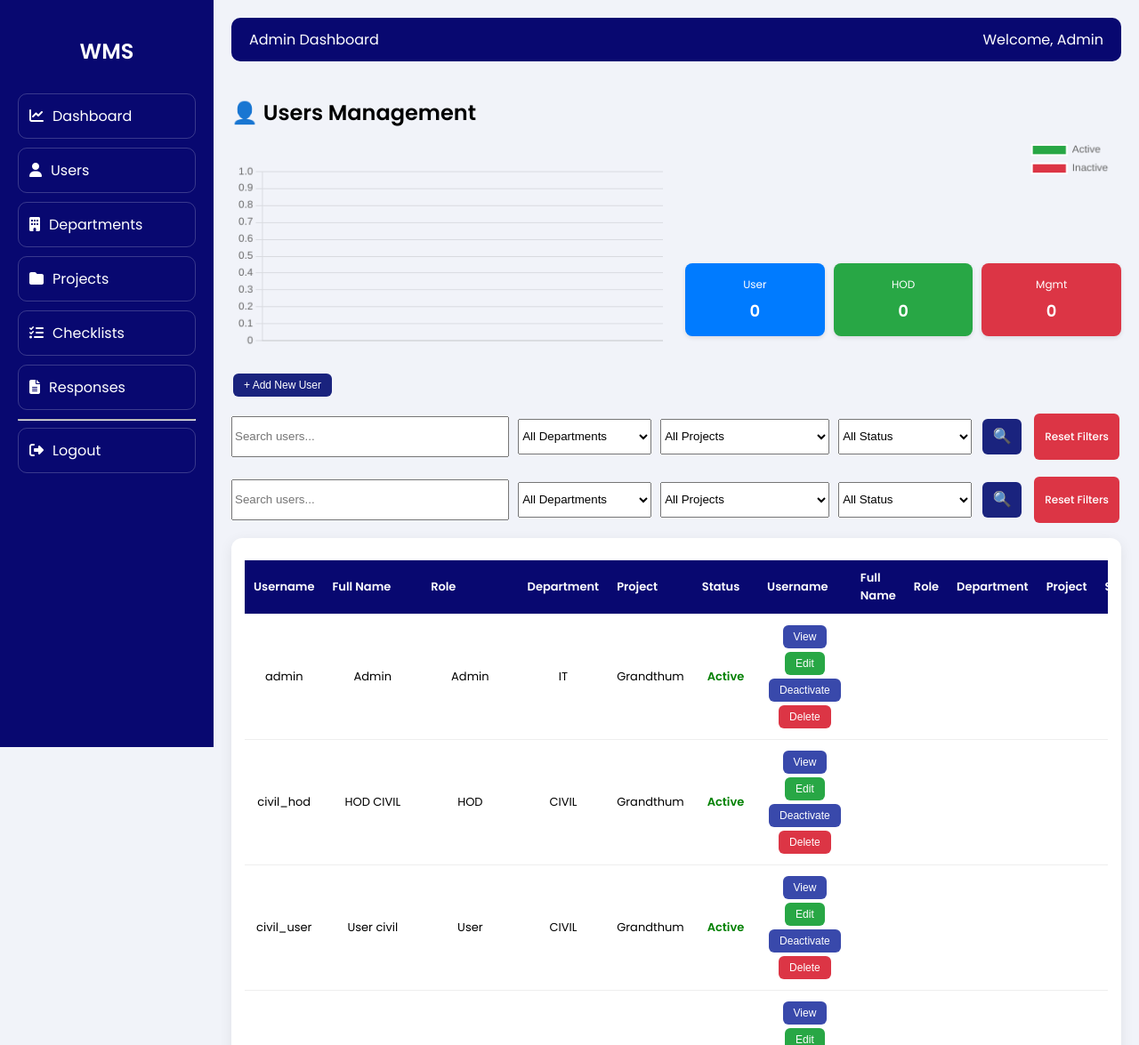
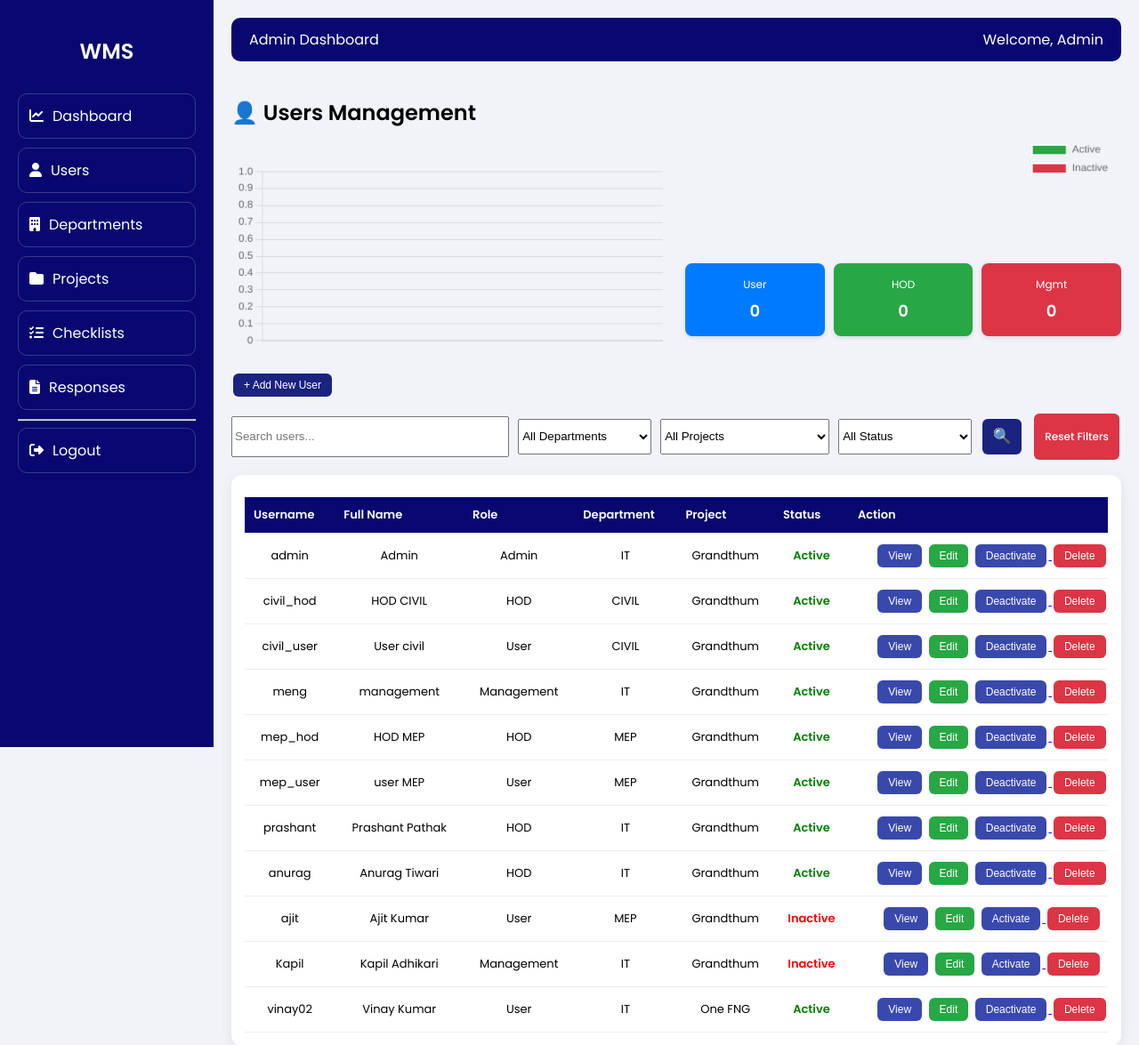
Before and after one commit to TheSyntaxWriter/QCMS, a Django app: template frontend/templates/admin_panel/admin_users.html in a window 1280 px wide. Shown: the top 1175 px of the page at 89% size. Run offline with Django 4.2, Linux system fonts and the light colour scheme; data comes from the database, SQL or seed files in the repository; both versions use the stored data as it was after the commit; the template is opened without the code that fills it: values that come from a table or form of the project are taken from there, most other values are stand-ins (such as "Sample title", 1, 10 or a date in 2020).

Commit message:
Removed duplicate code from admin_users.html

```diff
--- a/frontend/templates/admin_panel/admin_users.html
+++ b/frontend/templates/admin_panel/admin_users.html
@@ -5,7 +5,6 @@
 <link rel="stylesheet" href="{% static 'admin_users/admin_users.css' %}" />
 
 <div class="header-section" style="display: flex; gap: 20px; align-items: flex-start; margin-bottom: 20px;">
-
   <div class="left-panel" style="flex: 1;">
     <h2>👤 Users Management</h2>
     <div class="stacked-chart-card" style="height: 220px; position: relative; margin-top: 14px;">
@@ -65,46 +64,11 @@
   <a href="{% url 'admin_users' %}" class="btn btn-delete reset-link">Reset Filters</a>
 </form>
 
-<form method="GET" class="users-toolbar">
-  <input type="hidden" name="sort" value="{{ sort_by }}">
-  <input type="hidden" name="dir" value="{{ sort_dir }}">
-  <input type="text" name="search" id="search" placeholder="Search users..." value="{{ request.GET.search }}" class="form-control toolbar-search">
-
-  <select name="department" id="department" class="form-control">
-    <option value="">All Departments</option>
-    {% for d in departments %}
-      <option value="{{ d.id }}" {% if request.GET.department == d.id|stringformat:"s" %}selected{% endif %}>{{ d.name }}</option>
-    {% endfor %}
-  </select>
-
-  <select name="project" id="project" class="form-control">
-    <option value="">All Projects</option>
-    {% for p in projects %}
-      <option value="{{ p.id }}" {% if request.GET.project == p.id|stringformat:"s" %}selected{% endif %}>{{ p.name }} ({{ p.domain }})</option>
-    {% endfor %}
-  </select>
-
-  <select name="status" id="status" class="form-control">
-    <option value="">All Status</option>
-    <option value="active" {% if request.GET.status == "active" %}selected{% endif %}>Active</option>
-    <option value="inactive" {% if request.GET.status == "inactive" %}selected{% endif %}>Inactive</option>
-  </select>
-
-  <button type="submit" class="btn btn-add icon-btn" title="Search">🔍</button>
-  <a href="{% url 'admin_users' %}" class="btn btn-delete reset-link">Reset Filters</a>
-</form>
-
 <div class="card">
   <div class="table-container">
     <table>
       <thead>
         <tr>
-          <th><a class="sort-link" href="?{{ sort_links.username }}">Username{% if sort_by == 'username' %} <span class="sort-indicator">{{ sort_dir|upper }}</span>{% endif %}</a></th>
-          <th><a class="sort-link" href="?{{ sort_links.full_name }}">Full Name{% if sort_by == 'full_name' %} <span class="sort-indicator">{{ sort_dir|upper }}</span>{% endif %}</a></th>
-          <th><a class="sort-link" href="?{{ sort_links.role }}">Role{% if sort_by == 'role' %} <span class="sort-indicator">{{ sort_dir|upper }}</span>{% endif %}</a></th>
-          <th><a class="sort-link" href="?{{ sort_links.department }}">Department{% if sort_by == 'department' %} <span class="sort-indicator">{{ sort_dir|upper }}</span>{% endif %}</a></th>
-          <th><a class="sort-link" href="?{{ sort_links.project }}">Project{% if sort_by == 'project' %} <span class="sort-indicator">{{ sort_dir|upper }}</span>{% endif %}</a></th>
-          <th><a class="sort-link" href="?{{ sort_links.status }}">Status{% if sort_by == 'status' %} <span class="sort-indicator">{{ sort_dir|upper }}</span>{% endif %}</a></th>
           <th><a class="sort-link" href="?{{ sort_links.username }}">Username{% if sort_by == 'username' %} <span class="sort-indicator">{{ sort_dir|upper }}</span>{% endif %}</a></th>
           <th><a class="sort-link" href="?{{ sort_links.full_name }}">Full Name{% if sort_by == 'full_name' %} <span class="sort-indicator">{{ sort_dir|upper }}</span>{% endif %}</a></th>
           <th><a class="sort-link" href="?{{ sort_links.role }}">Role{% if sort_by == 'role' %} <span class="sort-indicator">{{ sort_dir|upper }}</span>{% endif %}</a></th>
@@ -168,8 +132,7 @@
       <h3 id="popup-title">User Form</h3>
       <span class="close-btn" onclick="closePopup()">✖</span>
     </div>
-    <div class="popup-body" id="popup-body">
-      </div>
+    <div class="popup-body" id="popup-body"></div>
     <div class="popup-footer">
       <button class="btn btn-add" id="saveBtn">Save Changes</button>
     </div>
@@ -236,7 +199,6 @@
   });
 
   // --- 2. Popup Logic (Add, Edit, View) ---
-  // --- 2. Popup Logic (Add, Edit, View) ---
   const popup = document.getElementById("popup");
   const popupBody = document.getElementById("popup-body");
   const popupTitle = document.getElementById("popup-title");
@@ -281,46 +243,38 @@
     projectId = ""
   }) {
     const isAdd = mode === "add";
-
     return `
       <form id="userForm" class="user-form-grid" method="POST" action="${action}">
         {% csrf_token %}
         ${isAdd ? '<input type="hidden" name="form_type" value="user">' : `<input type="hidden" name="edit_id" value="${editId}">`}
-
         <div class="form-field">
           <label>Username</label>
           <input name="username" class="form-control" value="${username}" required>
         </div>
-
         <div class="form-field">
           <label>${isAdd ? "Password" : "Password (optional)"}</label>
           <input type="password" name="password" class="form-control" ${isAdd ? "required" : ""}>
         </div>
-
         <div class="form-field">
           <label>First Name</label>
           <input name="first_name" class="form-control" value="${firstName}">
         </div>
-
         <div class="form-field">
           <label>Last Name</label>
           <input name="last_name" class="form-control" value="${lastName}">
         </div>
-
         <div class="form-field">
           <label>Role</label>
           <select name="role" class="form-control">
             ${renderRoleOptions(role)}
           </select>
         </div>
-
         <div class="form-field">
           <label>Department</label>
           <select name="department" class="form-control">
             ${renderDepartmentOptions(departmentId)}
           </select>
         </div>
-
         <div class="form-field form-field-full">
           <label>Project</label>
           <select name="project" class="form-control">
@@ -330,18 +284,13 @@
       </form>`;
   }
 
-  // Open Add User
   document.getElementById("addUserBtn").onclick = function() {
     popup.style.display = "flex";
     popupTitle.innerText = "Add New User";
     saveBtn.style.display = "inline-block";
-    popupBody.innerHTML = renderUserForm({
-      mode: "add",
-      action: "{% url 'admin_master_create' %}"
-    });
+    popupBody.innerHTML = renderUserForm({ mode: "add", action: "{% url 'admin_master_create' %}" });
   };
 
-  // Open Edit User
   document.querySelectorAll(".edit-btn").forEach(btn => {
     btn.onclick = function() {
       popup.style.display = "flex";
@@ -361,7 +310,6 @@
     };
   });
 
-  // Open View User
   document.querySelectorAll(".view-btn").forEach(btn => {
     btn.onclick = function() {
       popup.style.display = "flex";
@@ -380,7 +328,6 @@
     };
   });
 
-  // Universal Save Button
   saveBtn.onclick = function() {
     const form = document.getElementById("userForm");
     if(form) form.submit();
```
Also changed, not shown: db.sqlite3.
